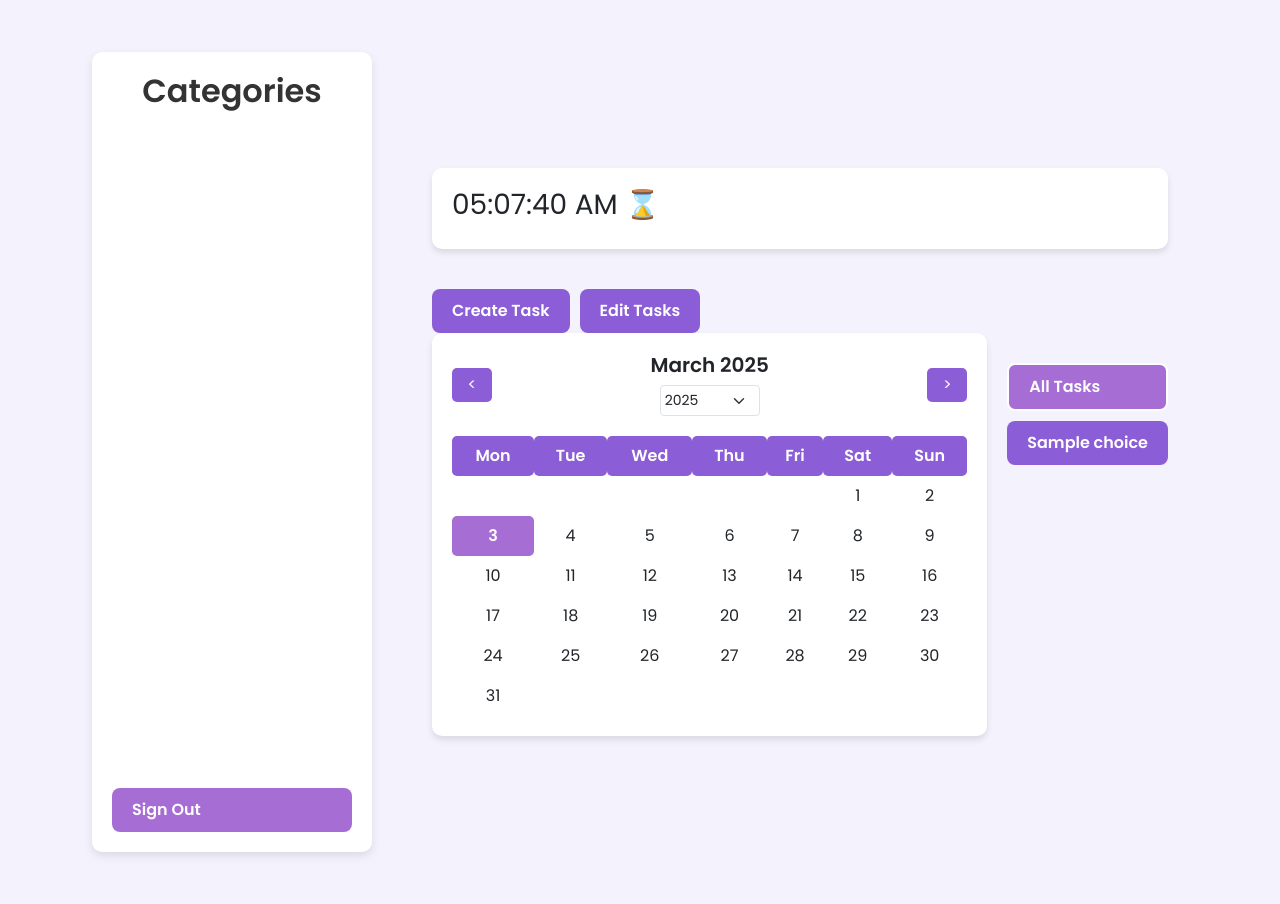
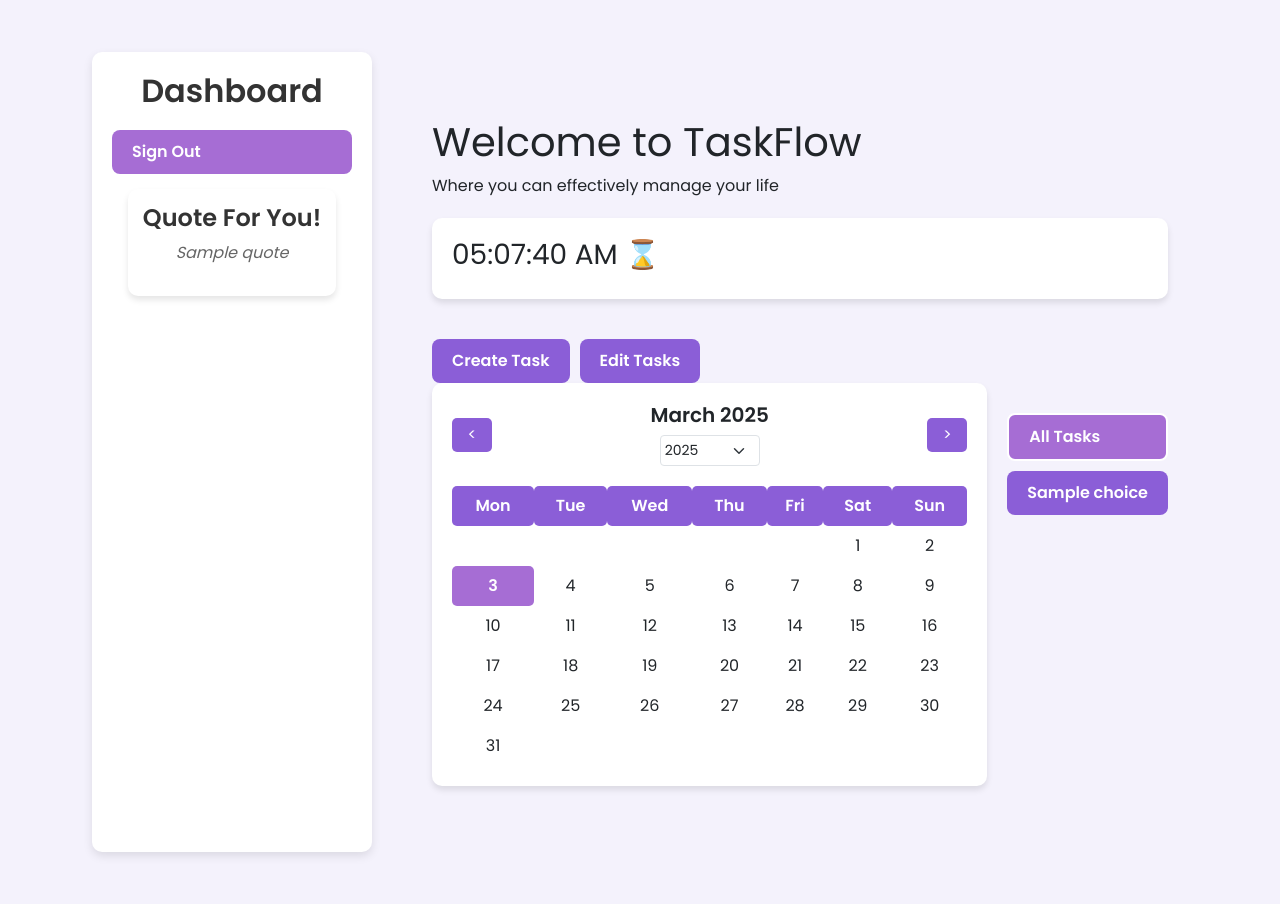
Before and after one commit to akaFM/Kinetic, a Django app: template taskFlow/tasks/templates/tasks/dashboard.html in a window 1280 px wide. Run offline with Django 5.2, Linux system fonts and the light colour scheme; the template is opened without the code that fills it: most values are stand-ins (such as "Sample title", 1, 10 or a date in 2020).

Commit message:
merging ananya's work

```diff
--- a/taskFlow/tasks/templates/tasks/dashboard.html
+++ b/taskFlow/tasks/templates/tasks/dashboard.html
@@ -14,19 +14,30 @@
 <div class="dashboard-container">
     <!-- Sidebar -->
     <div class="sidebar">
-        <h2>Categories</h2>
+        <h2>Dashboard</h2>
         <!-- Sign Out Button -->
-        <div style="margin-top: auto; width: 100%;">
+        <div style="margin-top: 10px; width: 100%;">
             <form action="{% url 'logout' %}" method="get">
             <button type="submit" class="category-btn" style="background-color: #A66DD4; margin-bottom: 0;">
                 Sign Out
             </button>
             </form>
         </div>
+        <!-- Quote Box -->
+        <div style="text-align: center; margin-top: 15px; background: white; padding: 15px; border-radius: 10px; box-shadow: 0px 4px 6px rgba(0, 0, 0, 0.1);">
+            <h4 style="font-weight: 600;">Quote For You!</h4>
+            <p id="quote-text" style="font-style: italic; color: #666;">{{ quote }}</p>
+        </div>
     </div>
 
     <!-- Main Content -->
     <div class="content">
+        <div class="welcome-message-container" style="margin-bottom: 20px;">
+            <div class="welcome-message-box">
+                <h1>Welcome to TaskFlow</h1>
+                <p>Where you can effectively manage your life</p>
+            </div>
+        </div>
         <!-- Today's Task Section -->
         <div class="today-task">
             <div>
```
